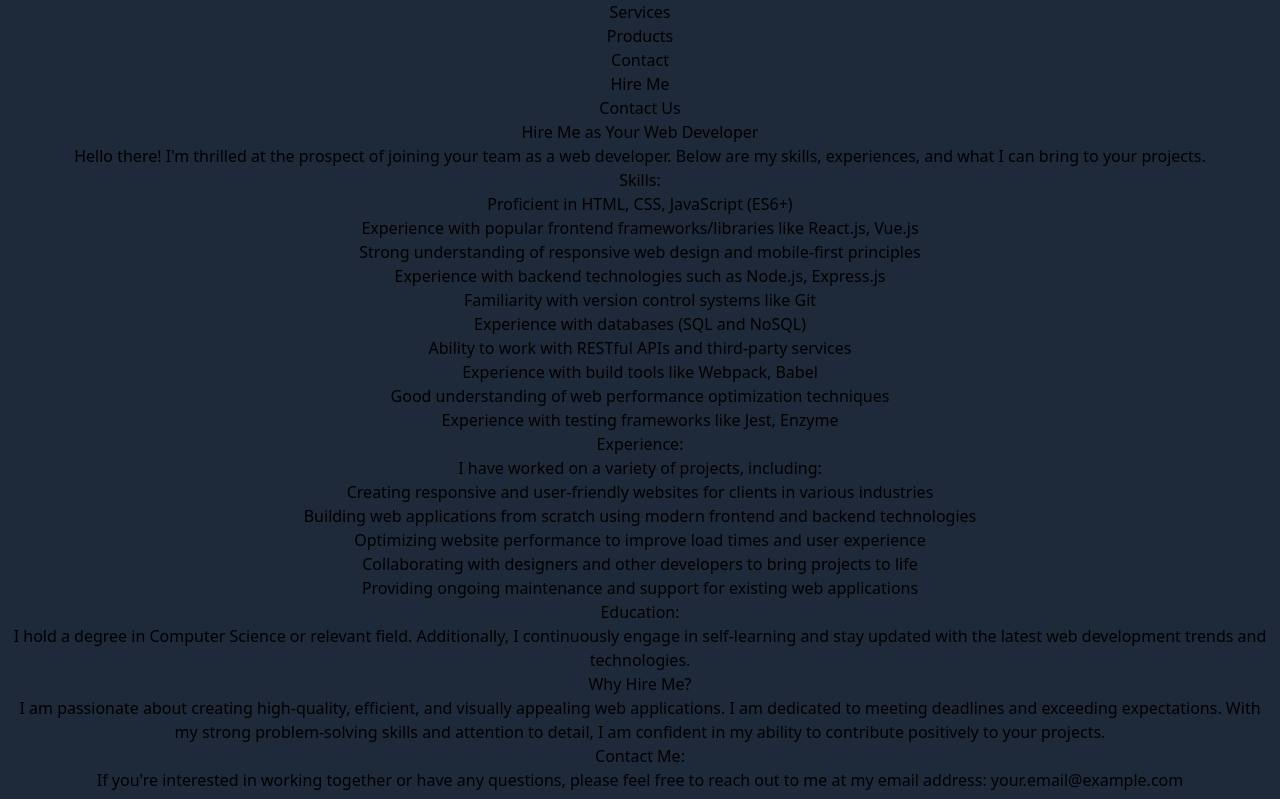
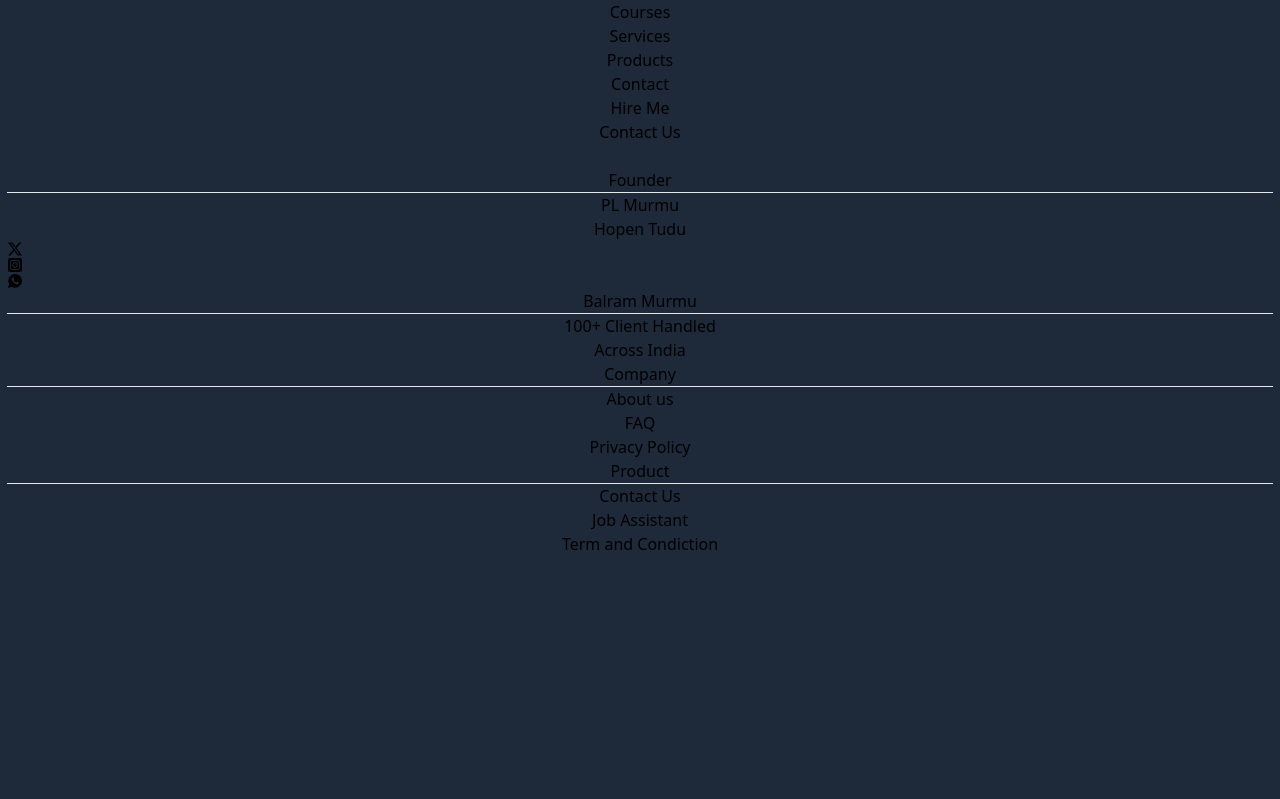
Before and after one commit to BalramMurmu413/codybalram, a React (Vite) app in the folder client/: page /hireme in a window 1280 px wide. Shown: the part 343-1142 px from the top of the page. After the commit the page ends 906 px from the top, so only its background shows below. Built offline with nearby package versions, Linux system fonts and the light colour scheme; the HTML template or start-up script is replaced by a standard one.

Commit message:
added hire me page

```diff
--- a/client/src/Components/Footer.jsx
+++ b/client/src/Components/Footer.jsx
@@ -2,6 +2,8 @@ import React from 'react'
 import { FaXTwitter } from "react-icons/fa6";
 import { FaSquareInstagram } from "react-icons/fa6";
 import { IoLogoWhatsapp } from "react-icons/io";
+import { Link } from 'react-router-dom';
+
 
 
 
@@ -30,7 +32,7 @@ function Footer() {
 
 
         <div>
-          <h1 className='font-bold text-2xl'>Balram Murmu  <hr/> </h1>
+          <h1 className='font-bold text-2xl'>Balram Murmu<hr/> </h1>
           <div className='flex flex-col items-start '>
             <h3 className='p-1 rounded border-white m-1 border font-bold text-green-300'>100+ Client Handled </h3>
             <h3 className='p-1 rounded border-white m-1 border font-bold text-green-300'>Across India</h3>
@@ -38,7 +40,7 @@ function Footer() {
             </div>
         </div>
         <div className='mx-5' >
-          <h1  className='font-bold text-2xl '>Company <hr /> </h1>
+          <h1  className='font-bold text-2xl'>Company<hr /> </h1>
           <div className='flex flex-row gap-5'>
             <div>
               <ul className='flex flex-col items-start'>
@@ -54,8 +56,10 @@ function Footer() {
         <h1  className='font-bold text-2xl '>Product <hr /> </h1>
         <div className='flex flex-row gap-5'>
             <div>
-              <ul className='flex flex-col items-start'>
+                <ul className='flex flex-col items-start'>
+                <Link to='/contact'>
                 <li>Contact Us</li>
+                </Link>
                 <li>Job Assistant</li>
                 <li>Term and Condiction</li>
               </ul></div>
--- a/client/src/Components/Header.jsx
+++ b/client/src/Components/Header.jsx
@@ -8,7 +8,6 @@ import { RiMenu3Line } from "react-icons/ri";
 import { useState } from 'react';
 // images
 
-import MaintanancePage from '../Pages/MaintanancePage.jsx';
 function Header() {
     const [toggle, setToggle] = useState(false)
     const [searchToggle, setSearchToggle] = useState(false)
@@ -23,7 +22,7 @@ function Header() {
                     <div className='flex flex-row items-center '>
 
                         <Link to='/'>
-                        <h1 className=' font-bold md:text-[32px] text-pink-400  font-sans text-[22px]'><span>&lt;</span> CodyBalram <span> &#8725; &gt;</span></h1>
+                        <h1 className=' font-bold md:text-[32px] text-pink-500  font-sans text-[22px]'><span>&lt;</span> CodyBalram <span> &#8725; &gt;</span></h1>
                         </Link>
                     </div>
                     <div>
@@ -68,6 +67,9 @@ function Header() {
 
                             <Link to='/maintanancePage'>
                             <li className='hover:bg-slate-600 py-2 cursor-pointer  px-4 border-none rounded font-semibold text-white '>Become an affiliate</li>
+                            </Link>
+                            <Link to='/hireme'>
+                            <li className='bg-pink-500 py-2 cursor-pointer border-white border-2 px-4 border-none rounded font-semibold text-white '>Hire Me</li>
                             </Link>
                             <Link to='/contact'>
                             <li className='hover:bg-slate-600 py-2 cursor-pointer  px-4 border-none rounded font-semibold text-white '>Contact</li>
--- a/client/src/Pages/Contact.jsx
+++ b/client/src/Pages/Contact.jsx
@@ -45,12 +45,14 @@ export default function Contact() {
             <  HiOutlineMail className='
               w-[20px] h-[20px] md:w-[50px] md:h-[50px] '/>
               <h2 className='sm:font-medium  md:font-semibold my-3'>Email</h2>
-              <p>SagunBapla@gmail.com </p>
-
+              <p>Codybalram@dev.com </p>
    </div>
           </div>
         </div>
-        <div className='  bg-slate-900  justify-around  flex flex-row w-screen  '>
+
+
+
+        <div className='  bg-slate-900  justify-around  flex flex-row w-full  '>
           <div className='item-center justify-around flex flex-col-reverse md:flex-row '>
             <div>
               <form action="" method="post " className='flex flex-col my-1 p-4   '>
@@ -76,7 +78,7 @@ export default function Contact() {
                   </label>
                 </div>
                 <div>
-                  <button className=   ' hover:bg-slate-900 bg-slate-800 text-white py-2 px-6 font-semibold rounded-sm border '> Send </button>
+                  <button className='hover:bg-slate-900 bg-slate-800 text-white py-2 px-6 font-semibold rounded-sm border '> Send </button>
                 </div>
               </form>
             </div>
@@ -86,7 +88,7 @@ export default function Contact() {
               </div>
 
               <div>
-                <p className='font- italic  text-white'>Lorem ipsum dolor sit amet consectetur adipisicing elit. Aperiam, accusantium!</p>
+                <p className='font-2px italic  text-white'>Lorem ipsum dolor sit amet consectetur adipisicing elit. Aperiam, accusantium!</p>
               </div>
               <div>
                 <p className='text-white font-semibold'>
--- a/client/src/Pages/HireMe.jsx
+++ b/client/src/Pages/HireMe.jsx
@@ -1,47 +1,18 @@
 import React from 'react';
 import Header from '../Components/Header.jsx';
+import Footer from '../Components/Footer.jsx'
+function HireMe() {
 
-function HireMe() {
   return (
       <>
-          <Header/>
-    <div className='text-white list-disc decoration-neutral-50'>
-      <h1>Hire Me as Your Web Developer</h1>
-      <p>Hello there! I'm thrilled at the prospect of joining your team as a web developer. Below are my skills, experiences, and what I can bring to your projects.</p>
 
-      <h2>Skills:</h2>
-      <ul className='flex flex-col items-start list-disc justify-start'>
-        <li>Proficient in HTML, CSS, JavaScript (ES6+)</li>
-        <li>Experience with popular frontend frameworks/libraries like React.js, Vue.js</li>
-        <li>Strong understanding of responsive web design and mobile-first principles</li>
-        <li>Experience with backend technologies such as Node.js, Express.js</li>
-        <li>Familiarity with version control systems like Git</li>
-        <li>Experience with databases (SQL and NoSQL)</li>
-        <li>Ability to work with RESTful APIs and third-party services</li>
-        <li>Experience with build tools like Webpack, Babel</li>
-        <li>Good understanding of web performance optimization techniques</li>
-        <li>Experience with testing frameworks like Jest, Enzyme</li>
-      </ul>
+<Header />
+      <div className='h-screen w-full border-[2px] rounded-lg'>
+<button></button>
 
-      <h2>Experience:</h2>
-      <p>I have worked on a variety of projects, including:</p>
-      <ul>
-        <li>Creating responsive and user-friendly websites for clients in various industries</li>
-        <li>Building web applications from scratch using modern frontend and backend technologies</li>
-        <li>Optimizing website performance to improve load times and user experience</li>
-        <li>Collaborating with designers and other developers to bring projects to life</li>
-        <li>Providing ongoing maintenance and support for existing web applications</li>
-      </ul>
 
-      <h2>Education:</h2>
-      <p>I hold a degree in Computer Science or relevant field. Additionally, I continuously engage in self-learning and stay updated with the latest web development trends and technologies.</p>
-
-      <h2>Why Hire Me?</h2>
-      <p>I am passionate about creating high-quality, efficient, and visually appealing web applications. I am dedicated to meeting deadlines and exceeding expectations. With my strong problem-solving skills and attention to detail, I am confident in my ability to contribute positively to your projects.</p>
-
-      <h2>Contact Me:</h2>
-      <p>If you're interested in working together or have any questions, please feel free to reach out to me at my email address: your.email@example.com</p>
-    </div>
+</div>
+<Footer />
     </>
   );
 }
```
